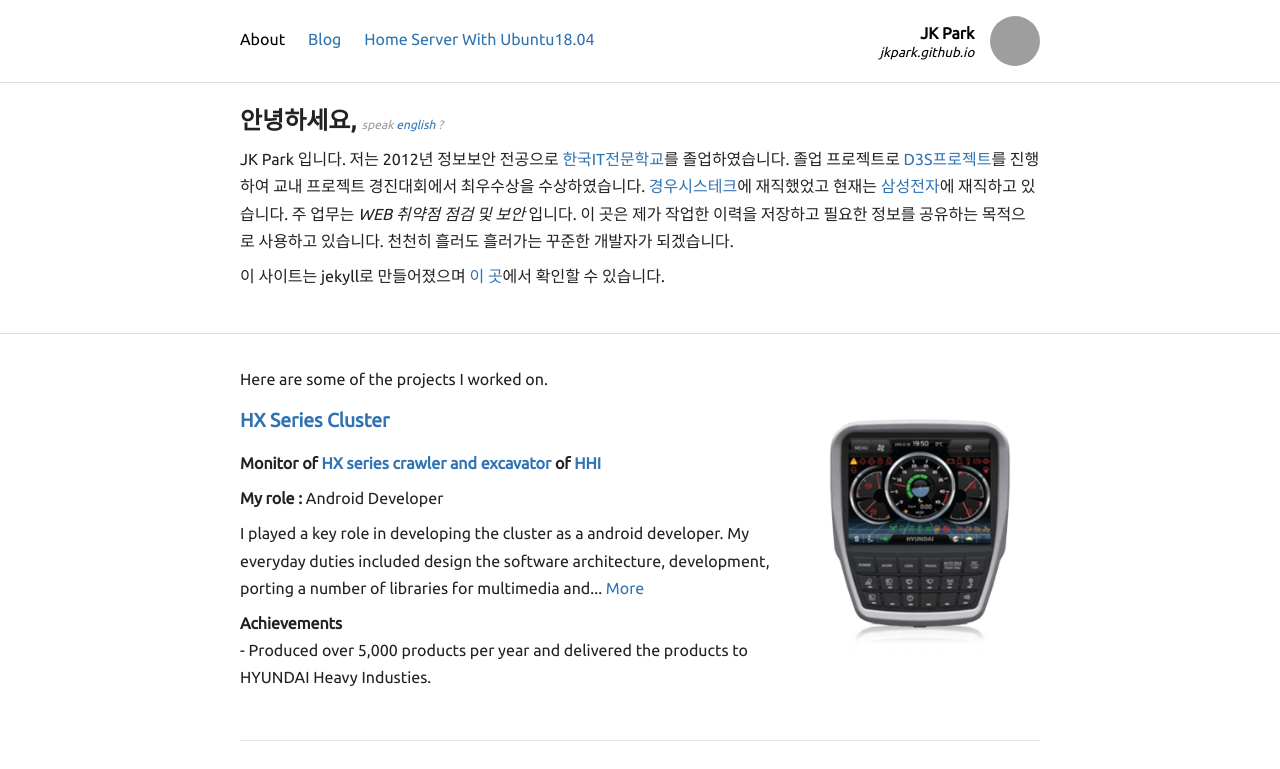
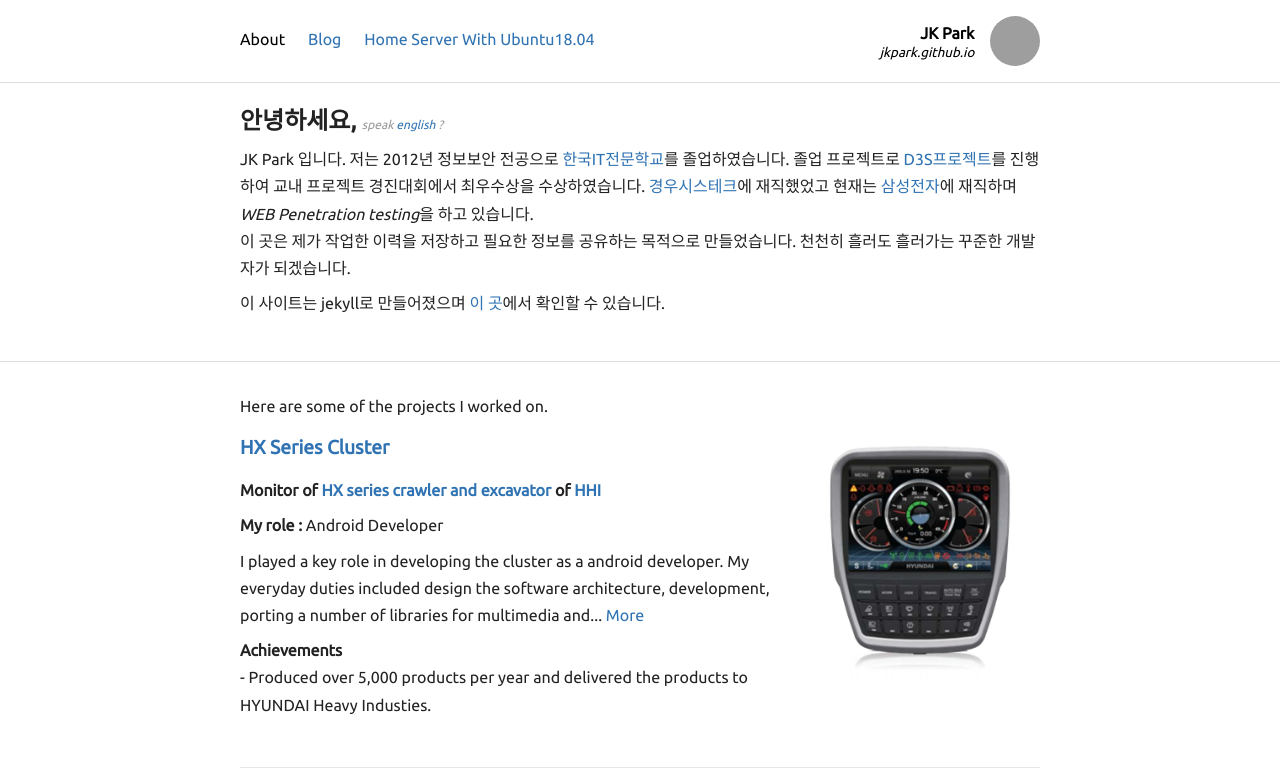
Before and after one commit to jkpark/jkpark.github.io, a Jekyll site: the page built from index.html, in a window 1280 px wide, cut to the strip 0-769 px from the top of the page. Built offline with Jekyll 4.4.1, drawn with Linux system fonts in a browser that asks for light colours; grey boxes are pictures that could not be loaded.

Commit message:
Update index.html

```diff
--- a/index.html
+++ b/index.html
@@ -13,9 +13,8 @@ category: about
     <span itemprop="name">JK Park</span> 입니다. 저는 2012년 정보보안 전공으로 <a href="http://www.koreait.ac.kr">한국IT전문학교</a>를 졸업하였습니다.
     졸업 프로젝트로 <a href="/portfolio/d3s">D3S프로젝트</a>를 진행하여
     교내 프로젝트 경진대회에서 최우수상을 수상하였습니다. <a href="http://www.kyungwoo.com/">경우시스테크</a>에 재직했었고
-    현재는 <a href="http://www.samsung.com/sec/">삼성전자</a>에 재직하고 있습니다. 주 업무는 <i>WEB 취약점 점검 및 보안</i> 입니다.
-    이 곳은 제가 작업한 이력을 저장하고 필요한 정보를 공유하는 목적으로 사용하고 있습니다.
-    천천히 흘러도 흘러가는 꾸준한 개발자가 되겠습니다.
+    현재는 <a href="http://www.samsung.com/sec/">삼성전자</a>에 재직하며 <i>WEB Penetration testing</i>을 하고 있습니다.<br>
+    이 곳은 제가 작업한 이력을 저장하고 필요한 정보를 공유하는 목적으로 만들었습니다. 천천히 흘러도 흘러가는 꾸준한 개발자가 되겠습니다.
   </p>
   <p>
   이 사이트는 jekyll로 만들어졌으며 <a href="https://github.com/jkpark/jkpark.github.io">이 곳</a>에서 확인할 수 있습니다.
```
